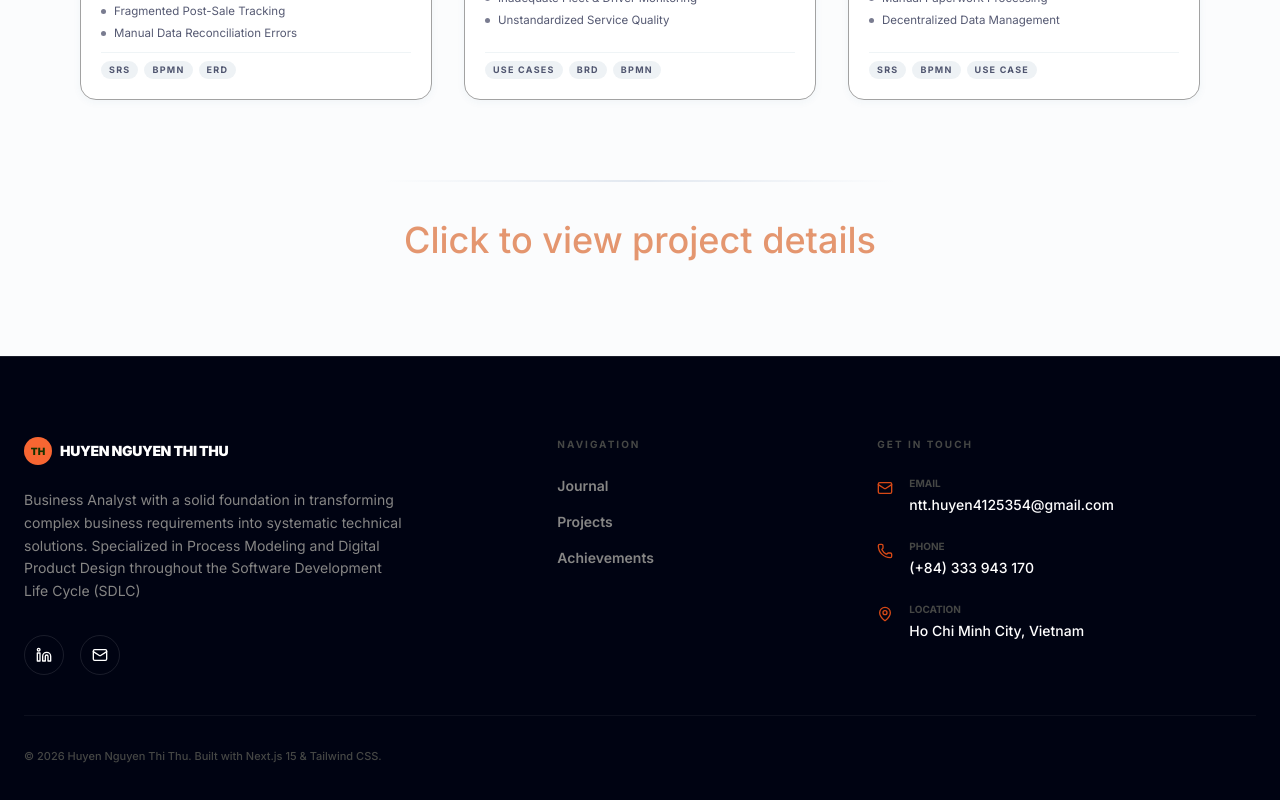
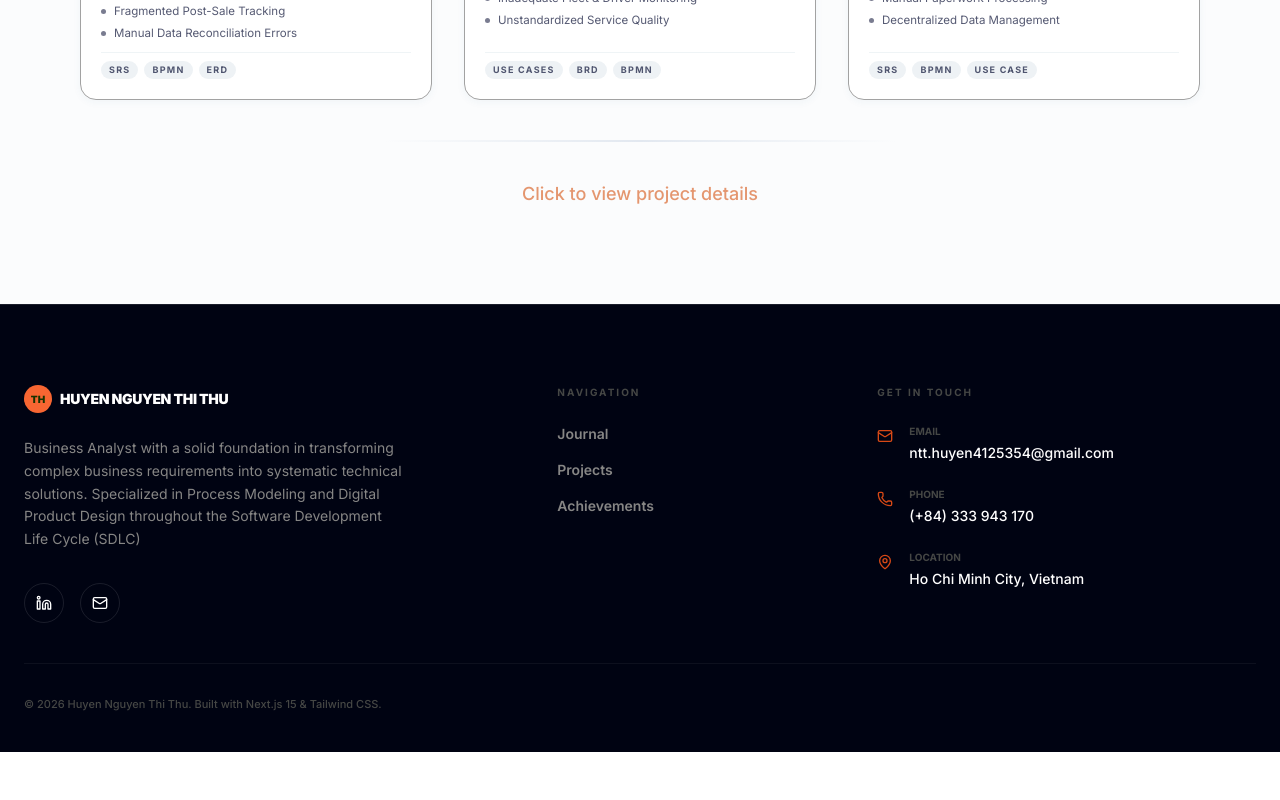
Before and after one commit to ntthuyen11723/portfolioNTTH, a Next.js app: page /projects in a window 1280 px wide. Shown: the part 869-1669 px from the top of the page. After the commit the page ends 1621 px from the top, so only its background shows below. Built offline with nearby package versions, Linux system fonts and the light colour scheme.

Commit message:
Update page.tsx

```diff
--- a/src/app/(main)/projects/page.tsx
+++ b/src/app/(main)/projects/page.tsx
@@ -83,9 +83,9 @@ export default function ProjectsPage() {
           </div>
 
           {/* Footer Section */}
-          <div className="mt-20 text-center">
+          <div className="mt-10 text-center">
             <div className="inline-block p-[1px] rounded-full bg-gradient-to-r from-transparent via-slate-200 to-transparent w-full max-w-lg mb-8" />
-            <p className="text-4xl text-[#d44f0d97] font-medium">
+            <p className="text-lg text-[#d44f0d97] font-medium">
               Click to view project details
             </p>
           </div>
```
